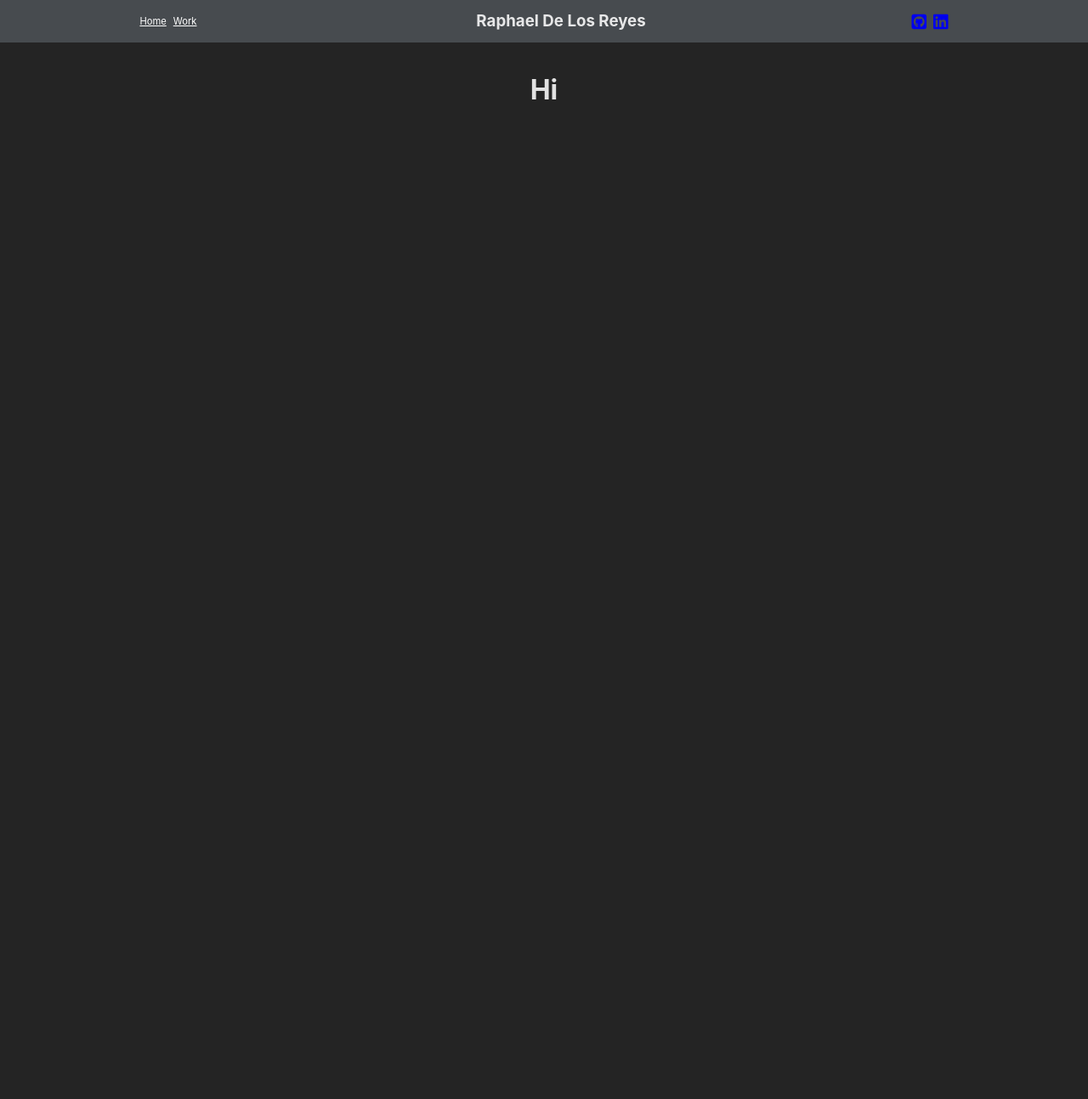
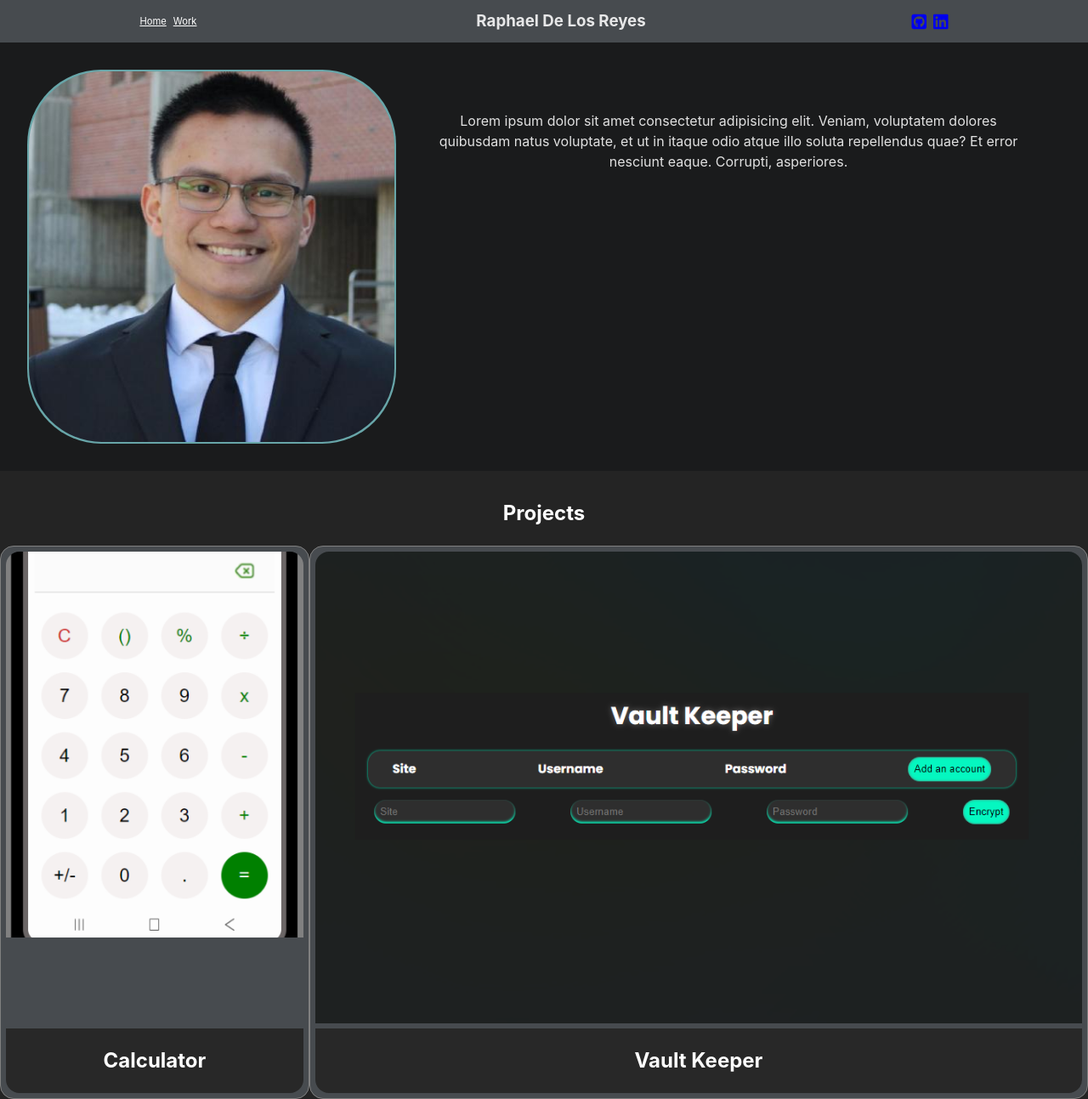
Before and after one commit to RD2P/RD2P.github.io, a React (Vite) app: page / in a window 1280 px wide. Shown: the whole page at 85% size. Before the commit the page ends 800 px from the top, so only its background shows below. Built offline with nearby package versions, Linux system fonts and the light colour scheme.

Commit message:
Refactored cards into projects component. Added theme colors

```diff
--- a/src/App.jsx
+++ b/src/App.jsx
@@ -1,9 +1,6 @@
-import Card from "./components/Card";
 import NavBar from "./components/NavBar";
-
-import calculator from "./assets/calculator.png";
-import vaultkeeper from "./assets/vaultkeeper.png";
-import egyptArt from "./assets/egypt-art.jpg";
+import Hero from './components/Hero.jsx'
+import Projects from './components/Projects.jsx'
 
 import "./styles/style.css";
 
@@ -11,21 +8,9 @@ function App() {
   return (
     <>
       <NavBar />
-      {/* <img src={egyptArt} width="300px" /> */}
-      <h1>Hi </h1>
-      {/* <section className="grid-container">
-        <Card
-          link="https://rd2p.github.io/samsung-calculator/"
-          image={calculator}
-          title="Calculator"
-        />
+      <Hero />
+      <Projects />
 
-        <Card
-          link="https://rd2p.github.io/vaultkeeper"
-          image={vaultkeeper}
-          title="Vault Keeper"
-        />
-      </section> */}
     </>
   );
 }
--- /dev/null
+++ b/src/components/Projects.jsx
@@ -0,0 +1,27 @@
+import '../styles/projects.css'
+import Card from './Card.jsx'
+import calculator from "../assets/calculator.png";
+import vaultkeeper from "../assets/vaultkeeper.png";
+
+const Projects = () => {
+  return(
+    <>
+      <h2>Projects</h2>
+      <section className="grid-container">
+        <Card
+          link="https://rd2p.github.io/samsung-calculator/"
+          image={calculator}
+          title="Calculator"
+        />
+
+        <Card
+          link="https://rd2p.github.io/vaultkeeper"
+          image={vaultkeeper}
+          title="Vault Keeper"
+        />
+      </section>
+    </>
+  )
+}
+
+export default Projects
--- a/src/styles/hero.css
+++ b/src/styles/hero.css
@@ -1,22 +1,38 @@
+:root {
+  --color1: #461E52;
+  --color2: #556DC8;
+  --color3: #7998EE;
+  --color4: #E68E36;
+  --color5: #DD517F;
+  --neut: #1A1B1C;
+  --primary: #163034;
+  --secondary: #68A6A9;
+  --accent: #FFC372;
+
+
+}
+
 .hero {
-  height: 50vh;
-  background-color: black;
+  background-color: var(--neut);
   display: flex;
   justify-content: space-around;
   padding: 2rem;
+  margin-bottom: 2rem;
 }
 
 .prof-pic-wrapper {
-  background-color: grey;
-  padding: 5px;
+  background-color: var(--secondary);
+  /* padding-top: 12%; */
   /* width: 40vw; */
-  overflow: hidden;
-  /* padding: 2rem; */
+  /* overflow: hidden; */
+  padding: 0.125rem;
+  border-radius: 20%;
 }
 
 .prof-pic {
   width: 100%;
   height: 100%;
+  border-radius: 20%;
 }
 
 .about-me-wrapper {
--- a/src/styles/navbar.css
+++ b/src/styles/navbar.css
@@ -5,7 +5,7 @@
   display: flex;
   align-items: center;
   justify-content: space-around;
-  margin-bottom: 2rem;
+  /* margin-bottom: 2rem; */
   min-width: 320px;
 }
 
@@ -21,7 +21,7 @@ nav a {
   color: white;
 }
 
-h3 {}
+/* h3 {} */
 
 .socials-icons {
   display: flex;
--- /dev/null
+++ b/src/styles/projects.css
@@ -0,0 +1,42 @@
+h2 {
+  color: white;
+}
+
+.grid-container {
+  display: flex;
+}
+
+.card {
+  padding: 0.4rem;
+  border-radius: 1rem;
+  overflow: hidden;
+  border: 1px solid gray;
+  transition: 0.4s;
+  display: flex;
+  flex-direction: column;
+  justify-content: space-between;
+  background-color: rgb(71, 75, 79);
+}
+
+.card:hover {
+  box-shadow: 0 0 0.5rem white;
+  opacity: 0.8;
+}
+
+.card-image {
+  border-top-right-radius: 1rem;
+  border-top-left-radius: 1rem;
+  max-width: 100%;
+  height: auto;
+}
+
+.description-wrapper {
+  background-color: #282828;
+  border-bottom-left-radius: 1rem;
+  border-bottom-right-radius: 1rem;
+
+}
+
+.card-title {
+  display: block;
+}
--- a/src/styles/style.css
+++ b/src/styles/style.css
@@ -17,44 +17,3 @@
 body {
   margin: 0;
 }
-
-.grid-container {
-  display: flex;
-}
-
-.card {
-  padding: 0.4rem;
-  border-radius: 1rem;
-  overflow: hidden;
-  border: 1px solid gray;
-  transition: 0.4s;
-  display: flex;
-  flex-direction: column;
-  justify-content: space-between;
-  background-color: rgb(71, 75, 79);
-}
-
-.card:hover {
-  box-shadow: 0 0 0.5rem white;
-  opacity: 0.8;
-}
-
-.image-wrapper {}
-
-.card-image {
-  border-top-right-radius: 1rem;
-  border-top-left-radius: 1rem;
-  max-width: 100%;
-  height: auto;
-}
-
-.description-wrapper {
-  background-color: #282828;
-  border-bottom-left-radius: 1rem;
-  border-bottom-right-radius: 1rem;
-
-}
-
-.card-title {
-  display: block;
-}
```
